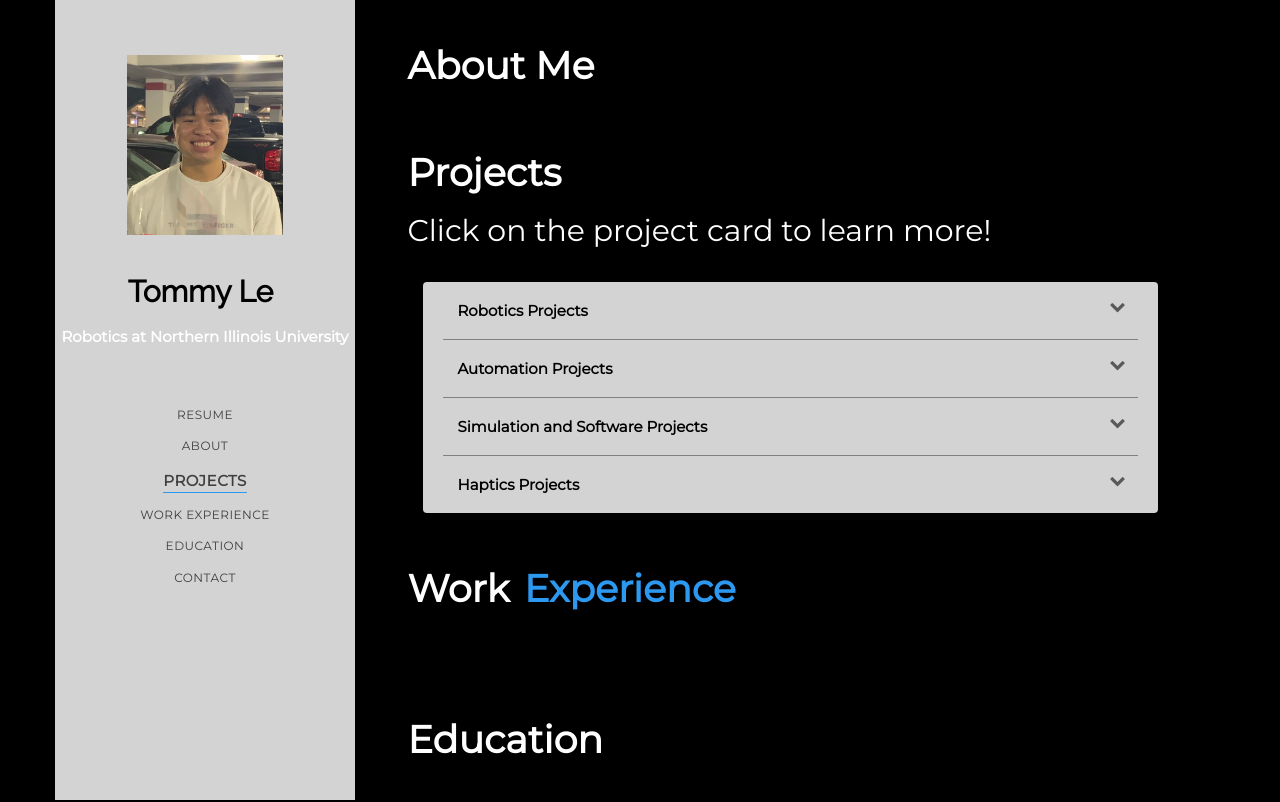
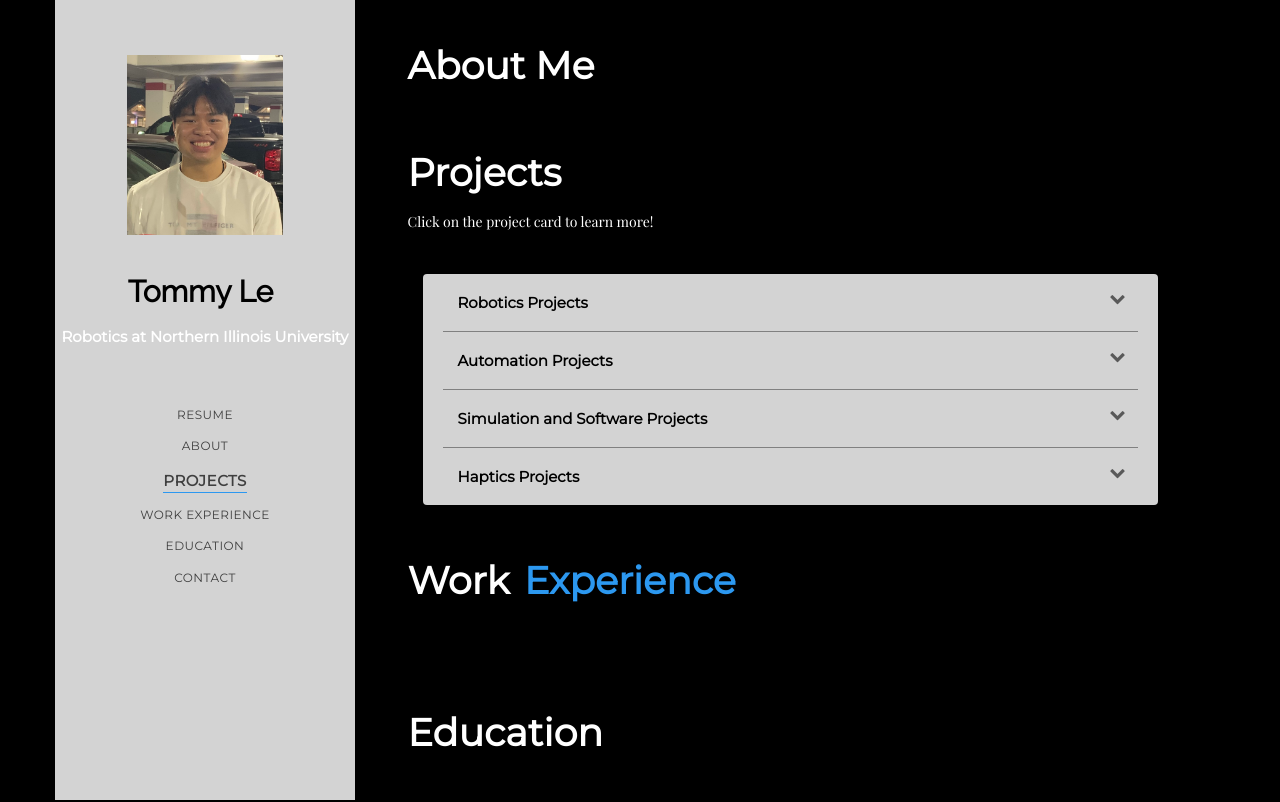
Before and after one commit to TaiLe2435/TaiLe2435.github.io, a plain HTML site: page index.html in a window 1280 px wide. Shown: the top 802 px of the page. Drawn offline with nearby package versions, Linux system fonts and the light colour scheme; a web font is replaced by a local one.

Commit message:
added instructions for project section

```diff
--- a/index.html
+++ b/index.html
@@ -135,7 +135,7 @@
                      <div class="about-desc">
                         <h1>Projects</h1>
                      </div>
-                     <h2>Click on the project card to learn more!</h2>
+                     <h5>Click on the project card to learn more!</h5>
                   </div>
                   <ul id="accordion"
                       class="accordion animate-box"
```
